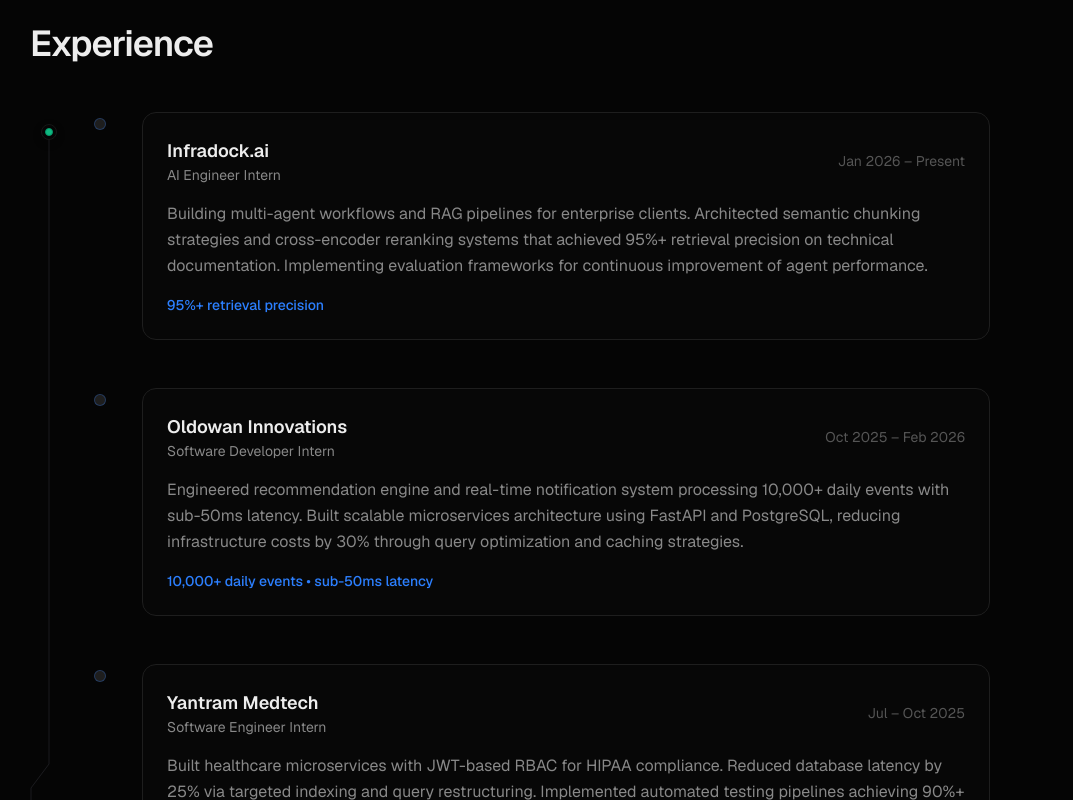
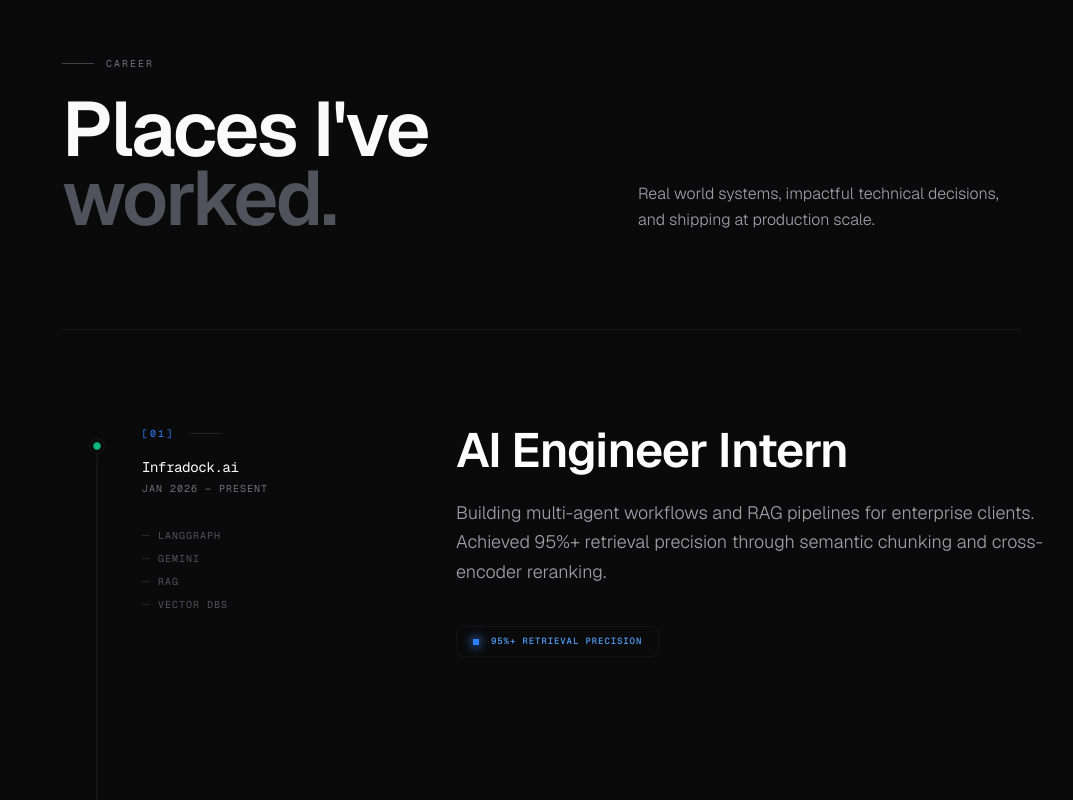
Before and after one commit to namanxdev/Portfolio, a Next.js app: page / in a window 1280 px wide. Shown: the part 2900-3700 px from the top of the page, without its empty margins (98-1171 px from the left). Built offline with nearby package versions, Linux system fonts and the light colour scheme.

Commit message:
feat: enhance Experience section with improved layout, updated descriptions, and new metrics; refactor component structure and styling

```diff
--- a/components/sections/Experience.tsx
+++ b/components/sections/Experience.tsx
@@ -1,92 +1,141 @@
 "use client";
 
-import { TracingBeam } from "@/components/aceternity/tracing-beam";
 import { BlurFade } from "@/components/ui/blur-fade";
+import { ArrowUpRight } from "lucide-react";
+import { TracingBeam } from "@/components/ui/tracing-beam";
 
-interface ExperienceEntry {
-  company: string;
-  role: string;
-  date: string;
-  description: string;
-  metric: string;
-}
-
-const experiences: ExperienceEntry[] = [
+const experiences = [
   {
     company: "Infradock.ai",
     role: "AI Engineer Intern",
-    date: "Jan 2026 – Present",
+    date: "JAN 2026 — PRESENT",
     description:
-      "Building multi-agent workflows and RAG pipelines for enterprise clients. Architected semantic chunking strategies and cross-encoder reranking systems that achieved 95%+ retrieval precision on technical documentation. Implementing evaluation frameworks for continuous improvement of agent performance.",
-    metric: "95%+ retrieval precision",
+      "Building multi-agent workflows and RAG pipelines for enterprise clients. Achieved 95%+ retrieval precision through semantic chunking and cross-encoder reranking.",
+    metric: "95%+ RETRIEVAL PRECISION",
+    link: "#",
+    tags: ["LangGraph", "Gemini", "RAG", "Vector DBs"],
   },
   {
     company: "Oldowan Innovations",
     role: "Software Developer Intern",
-    date: "Oct 2025 – Feb 2026",
+    date: "OCT 2025 — PRESENT",
     description:
-      "Engineered recommendation engine and real-time notification system processing 10,000+ daily events with sub-50ms latency. Built scalable microservices architecture using FastAPI and PostgreSQL, reducing infrastructure costs by 30% through query optimization and caching strategies.",
-    metric: "10,000+ daily events • sub-50ms latency",
+      "Engineered recommendation engine and real-time notification system processing 10,000+ daily events with sub-50ms latency.",
+    metric: "SUB-50MS LATENCY",
+    link: "#",
+    tags: ["Python", "Kafka", "Redis", "WebSockets"],
   },
   {
     company: "Yantram Medtech",
     role: "Software Engineer Intern",
-    date: "Jul – Oct 2025",
+    date: "JUL — OCT 2025",
     description:
-      "Built healthcare microservices with JWT-based RBAC for HIPAA compliance. Reduced database latency by 25% via targeted indexing and query restructuring. Implemented automated testing pipelines achieving 90%+ code coverage across critical patient data modules.",
-    metric: "25% database latency reduction",
-  },
+      "Built healthcare microservices with JWT-based RBAC. Reduced database latency by 25% via targeted indexing.",
+    metric: "25% LATENCY REDUCTION",
+    link: "#",
+    tags: ["FastAPI", "PostgreSQL", "Docker", "AWS"],
+  }
 ];
 
 export default function Experience() {
   return (
-    <section id="experience" className="bg-[#050505] py-24 px-6 md:px-8">
-      <div className="max-w-5xl mx-auto">
-        <BlurFade delay={0} inView>
-          <h2 className="text-3xl md:text-4xl font-semibold text-[#ededed] mb-12 tracking-tight">
-            Experience
+    <section id="experience" className="relative bg-[#0A0A0A] py-32 z-20">
+      <div className="w-full max-w-[1400px] mx-auto px-6 sm:px-12 lg:px-16">
+
+        {/* Section Header */}
+        <BlurFade delay={0.1} offset={20}>
+          <div className="flex flex-col md:flex-row md:items-end justify-between gap-8 mb-24">
+            <div>
+              <div className="flex items-center gap-3 mb-6">
+                <div className="h-[1px] w-8 bg-zinc-700" />
+                <span className="font-mono text-[10px] tracking-[0.2em] text-zinc-500 uppercase">
+                  Career
+                </span>
+              </div>
+              <h2 className="text-[clamp(3rem,6vw,5.5rem)] font-semibold tracking-[-0.03em] leading-[0.9] text-[#FAFAFA]">
+                Places I've <br />
+                <span className="text-zinc-600">worked.</span>
               </h2>
+            </div>
+            <p className="max-w-sm text-zinc-400 font-light leading-relaxed mb-2 md:mb-0">
+              Real world systems, impactful technical decisions, and shipping at production scale.
+            </p>
+          </div>
         </BlurFade>
 
-        <TracingBeam>
-          <div className="space-y-12">
+        {/* Experience List using Tracing Beam */}
+        <div className="mt-12 md:mt-24 border-t border-white/[0.05] pt-12 md:pt-24">
+          <TracingBeam className="px-0 md:px-0 max-w-5xl lg:max-w-[1100px] mx-0 w-full ml-4 md:ml-12 lg:ml-20">
+            <div className="space-y-24 md:space-y-40 antialiased relative">
               {experiences.map((exp, index) => (
-              <BlurFade key={exp.company} delay={0.1 + index * 0.1} inView>
-                <div className="relative pl-8 md:pl-12">
-                  {/* Timeline dot */}
-                  <div className="absolute left-0 top-1.5 w-3 h-3 rounded-full bg-[#1e1e1e] border border-[#3b82f6]/30" />
+                <BlurFade key={index} delay={0.2 + index * 0.1} offset={20}>
+                  <div className="group relative flex flex-col md:flex-row gap-8 md:gap-16 items-start">
 
-                  {/* Card */}
-                  <div className="p-6 rounded-xl border border-[#1e1e1e] bg-[#0a0a0a]/50 hover:border-[#3b82f6]/20 transition-colors duration-300">
-                    {/* Header */}
-                    <div className="flex flex-col sm:flex-row sm:items-center sm:justify-between gap-2 mb-4">
-                      <div>
-                        <h3 className="text-lg font-semibold text-[#ededed]">
-                          {exp.company}
-                        </h3>
-                        <p className="text-[#888888] text-sm">{exp.role}</p>
-                      </div>
-                      <span className="text-[#555555] text-sm whitespace-nowrap">
-                        {exp.date}
+                    {/* Left Column: Abstract Tech Data */}
+                    <div className="md:w-[250px] shrink-0 flex flex-col gap-4">
+                      <div className="flex items-center gap-4">
+                        <span className="font-mono text-[10px] text-blue-500 tracking-[0.2em] uppercase">
+                          [0{index + 1}]
                         </span>
+                        <div className="h-[1px] w-8 bg-white/[0.1] group-hover:bg-blue-500/50 group-hover:w-16 transition-all duration-500 ease-out" />
                       </div>
 
-                    {/* Description */}
-                    <p className="text-[#888888] leading-relaxed mb-4">
+                      <div className="flex flex-col">
+                        <p className="font-mono text-sm tracking-tight text-white mb-1 group-hover:text-blue-200 transition-colors">
+                          {exp.company}
+                        </p>
+                        <p className="font-mono text-[10px] text-zinc-500 tracking-widest uppercase">
+                          {exp.date}
+                        </p>
+                      </div>
+
+                      <div className="hidden md:flex flex-col gap-2 mt-4">
+                        {exp.tags.map((tag) => (
+                          <div key={tag} className="flex items-center gap-2">
+                            <div className="h-[1px] w-2 bg-zinc-800" />
+                            <span className="font-mono text-[10px] text-zinc-600 uppercase tracking-widest">{tag}</span>
+                          </div>
+                        ))}
+                      </div>
+                    </div>
+
+                    {/* Right Column: Roles & Description */}
+                    <a
+                      href={exp.link}
+                      className="block relative cursor-pointer group/link flex-1 w-full"
+                    >
+                      <h3 className="text-3xl sm:text-4xl md:text-5xl lg:text-5xl font-semibold tracking-[-0.02em] text-white mb-6 pr-4">
+                        <span className="inline-block transition-transform duration-500 ease-[cubic-bezier(0.16,1,0.3,1)] group-hover/link:translate-x-3 group-hover/link:text-transparent group-hover/link:bg-clip-text group-hover/link:bg-gradient-to-r group-hover/link:from-zinc-100 group-hover/link:to-blue-200">
+                          {exp.role}
+                        </span>
+                        <ArrowUpRight className="inline-block ml-4 size-6 md:size-8 lg:size-10 text-zinc-600 opacity-0 -translate-y-4 group-hover/link:opacity-100 group-hover/link:translate-y-0 transition-all duration-500 ease-[cubic-bezier(0.16,1,0.3,1)]" />
+                      </h3>
+
+                      <p className="text-base md:text-lg text-zinc-400 font-light leading-relaxed max-w-2xl group-hover/link:text-zinc-200 transition-colors duration-500">
                         {exp.description}
                       </p>
 
-                    {/* Metric */}
-                    <p className="text-blue-500 text-sm font-medium">
+                      <div className="mt-10">
+                        <div className="inline-flex items-center gap-3 px-4 py-2 rounded-sm border border-white/[0.04] bg-[#0A0A0A] overflow-hidden relative group-hover/link:border-blue-500/30 transition-colors duration-500">
+                          <div className="absolute inset-0 bg-blue-500/5 opacity-0 group-hover/link:opacity-100 transition-opacity duration-500" />
+                          <div className="relative size-1.5 bg-blue-500 flex-shrink-0 shadow-[0_0_10px_2px_rgba(59,130,246,0.6)]">
+                            <div className="absolute inset-0 bg-blue-500 animate-ping opacity-60" />
+                          </div>
+                          <span className="relative font-mono text-[9px] text-blue-400 uppercase tracking-widest font-medium">
                             {exp.metric}
-                    </p>
+                          </span>
                         </div>
+                      </div>
+                    </a>
+
                   </div>
                 </BlurFade>
               ))}
             </div>
           </TracingBeam>
         </div>
+
+      </div>
     </section>
   );
 }
```
Lines whose indentation alone changed are shown as unchanged.
